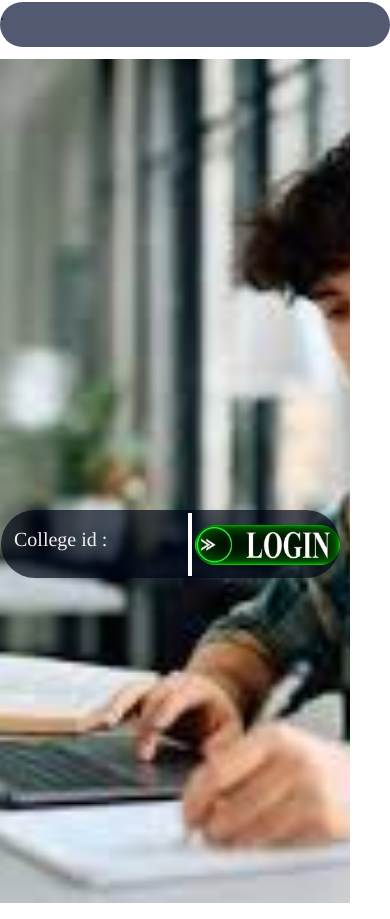
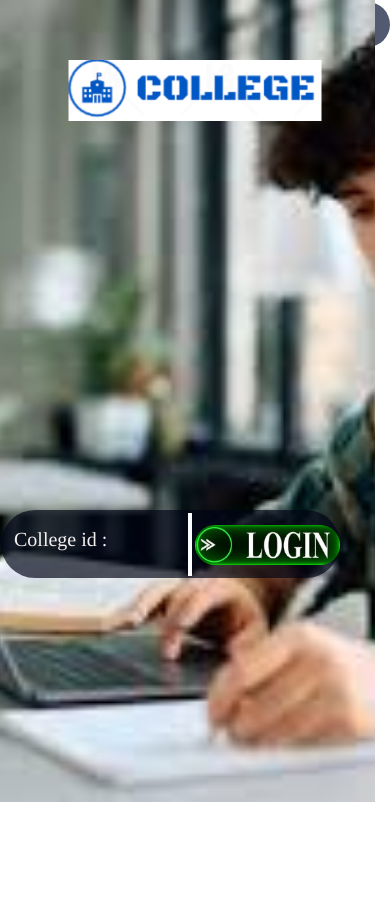
Before and after one commit to AAYUSH-SAHAY-24326711019/ERP_College_Django, a Django app: page /logstudent/ in a window 390 px wide. After the commit the page ends 802 px from the top, so only its background shows below. Run offline with Django 5.2, Linux system fonts and the light colour scheme; some web fonts are replaced.

Commit message:
added the responsiveness to the behaviour

```diff
--- a/ExecutableCodes/erpCollege/static/login_student/styles.css
+++ b/ExecutableCodes/erpCollege/static/login_student/styles.css
@@ -213,11 +213,10 @@ font-size:20px;
 }
 @media (max-width: 410px) {
 
-    .mobile-adjust {
-        transform: translateX(-40px);
-
-        z-index: -1;
-        margin-top: 7vh;
+.mobile-adjust {
+        margin-left: 0vw;
+        margin-right: 0vw;
+        height: 100vh;
     }
 
 }
@@ -242,3 +241,38 @@ font-size:20px;
   }
 
 }
+
+@media (max-width: 425px) {
+
+.mobile-adjust {
+
+margin-left: 0vw;
+margin-right: 0vw;
+height: 100vh;
+
+}
+
+}
+
+/* ===== Fix disappearing college logo around 400px portrait devices ===== */
+
+@media (max-width: 420px) {
+
+  .image-responsive-custom {
+
+    top: 60px;                 /* bring logo back near top */
+    left: 50%;
+    transform: translateX(-50%);
+    z-index: 5;                /* ensure visible above image */
+
+  }
+
+  .mobile-adjust {
+
+    transform: translateX(-15px);
+    margin-top: -5vh;
+    z-index: 0;
+
+  }
+
+}
```
